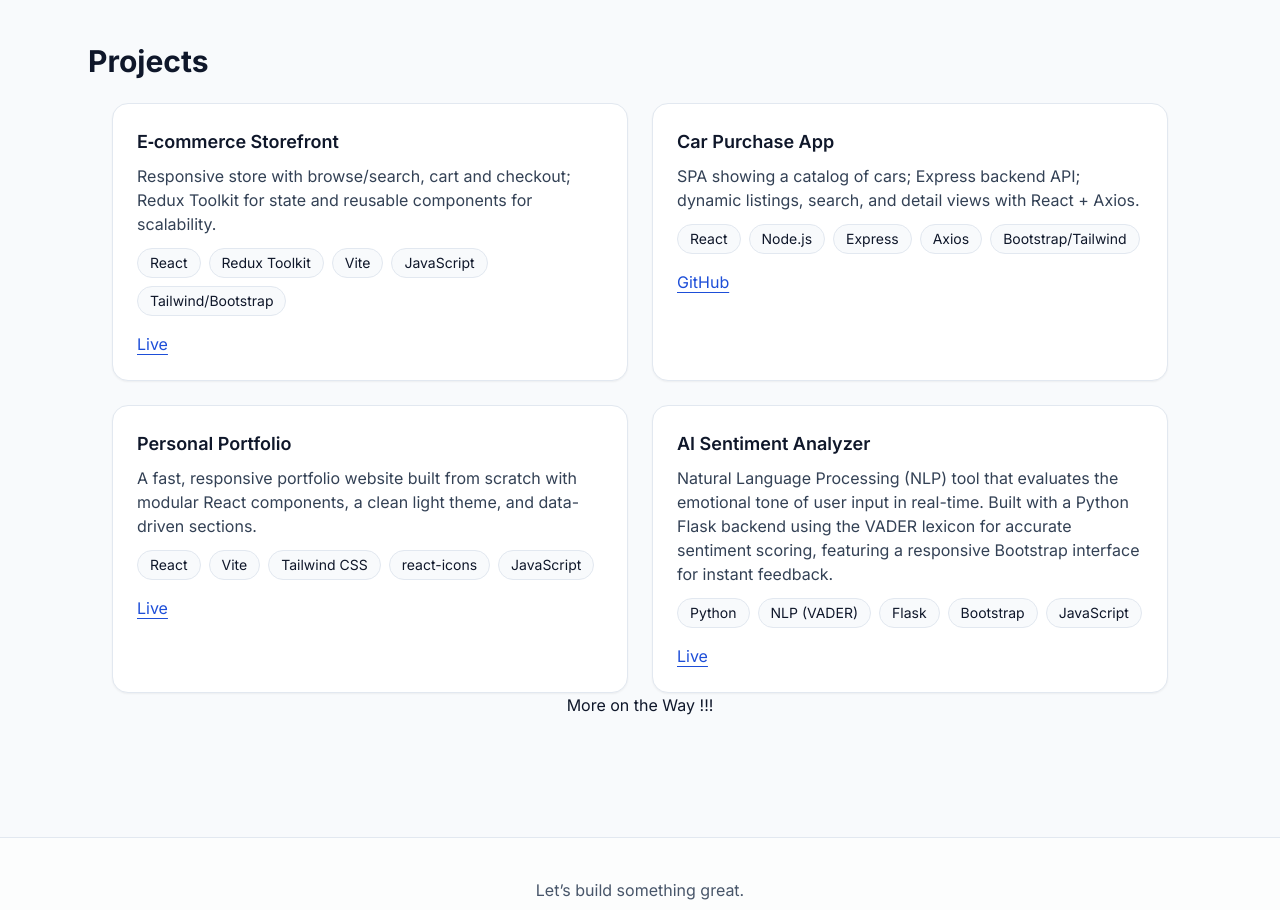
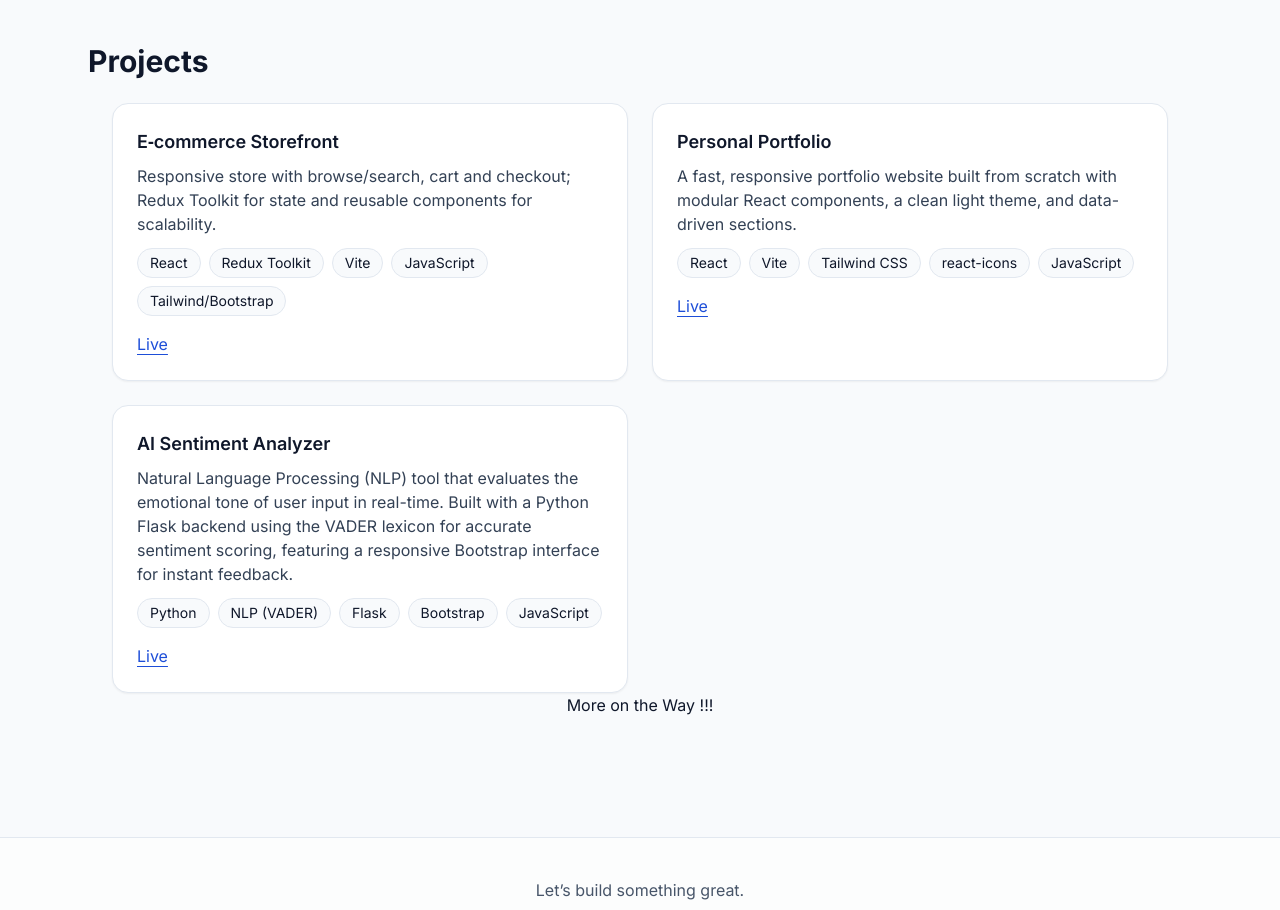
Before and after one commit to jsprogram2014/My-Website, a React (Vite) app: page / in a window 1280 px wide. Shown: the part 2200-3110 px from the top of the page. Built offline with nearby package versions, Linux system fonts and the light colour scheme.

Commit message:
removed car purchase project

```diff
--- a/src/data/profile.js
+++ b/src/data/profile.js
@@ -68,15 +68,15 @@ export const profile = {
         code: ""
       }
     },
-    {
-      name: "Car Purchase App",
-      blurb: "SPA showing a catalog of cars; Express backend API; dynamic listings, search, and detail views with React + Axios.",
-      stack: ["React", "Node.js", "Express", "Axios", "Bootstrap/Tailwind"],
-      links: {
-        demo: "",
-        code: "https://github.com/jsprogram2014/Car-Purchase-App"
-      }
-    },
+    // {
+    //   name: "Car Purchase App",
+    //   blurb: "SPA showing a catalog of cars; Express backend API; dynamic listings, search, and detail views with React + Axios.",
+    //   stack: ["React", "Node.js", "Express", "Axios", "Bootstrap/Tailwind"],
+    //   links: {
+    //     demo: "",
+    //     code: "https://github.com/jsprogram2014/Car-Purchase-App"
+    //   }
+    // },
     {
       name: "Personal Portfolio",
       blurb: "A fast, responsive portfolio website built from scratch with modular React components, a clean light theme, and data-driven sections.",
```
